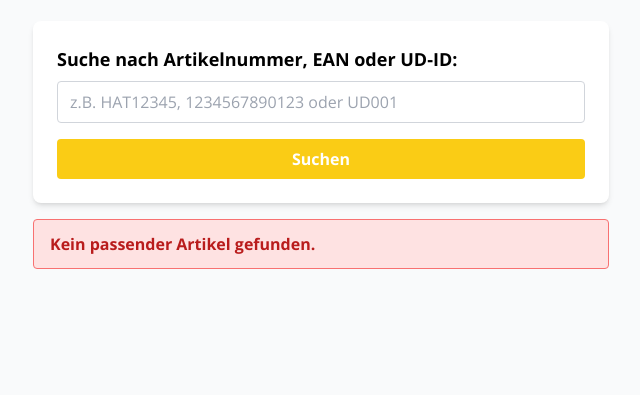
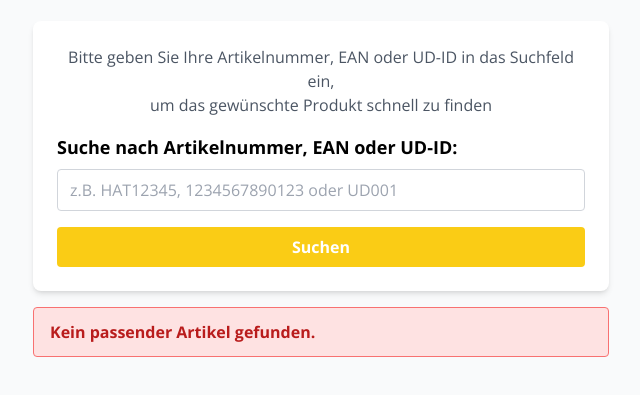
Before and after one commit to AO474747/hats, a plain HTML site: page index.html in a window 1280 px wide. Both pictures are taken after a click on the button "Suchen". Shown: the part 123-518 px from the top of the page, without its empty margins (319-959 px from the left). Drawn offline with nearby package versions, Linux system fonts and the light colour scheme; no server answers.

Commit message:
Hilfetext in Suchmaske aktualisiert

```diff
--- a/index.html
+++ b/index.html
@@ -18,6 +18,7 @@
   <div class="w-full max-w-xl mt-8">
     <h1 class="text-3xl font-bold mb-6 text-center" style="color:#f6ae42">Konformitätserklärungs-Konfigurator</h1>
     <div class="bg-white shadow-md rounded-lg p-6 mb-4">
+      <p class="text-center text-gray-600 mb-4">Bitte geben Sie Ihre Artikelnummer, EAN oder UD-ID in das Suchfeld ein,<br>um das gewünschte Produkt schnell zu finden</p>
       <label for="searchInput" class="block text-lg font-semibold mb-2">Suche nach Artikelnummer, EAN oder UD-ID:</label>
       <input id="searchInput" type="text" class="w-full border border-gray-300 rounded px-3 py-2 focus:outline-none focus:ring-2 focus:ring-yellow-400" placeholder="z.B. HAT12345, 1234567890123 oder UD001">
       <button id="searchBtn" class="mt-4 w-full bg-yellow-400 hover:bg-yellow-500 text-white font-bold py-2 px-4 rounded transition">Suchen</button>
--- a/script.js
+++ b/script.js
@@ -80,13 +80,45 @@ function zeigeErgebnis(artikel) {
 
   resultContainer.innerHTML = `
     <div class="bg-green-100 border border-green-400 text-green-800 px-4 py-4 rounded shadow">
+      <h2 class="text-xl font-bold mb-4 text-center">Konformitätserklärung</h2>
       <div class="mb-2"><span class="font-bold">Artikelname:</span> ${artikel.artikelname || 'N/A'}</div>
       <div class="mb-2"><span class="font-bold">Artikelnummer:</span> ${artikel.artikelnummer || 'N/A'}</div>
       <div class="mb-2"><span class="font-bold">EAN:</span> ${artikel.ean || 'N/A'}</div>
       <div class="mb-2"><span class="font-bold">UD-ID:</span> ${artikel.udid || 'N/A'}</div>
       <div class="mb-2"><span class="font-bold">Beschreibung:</span> ${artikel.beschreibung || 'N/A'}</div>
       ${bildHTML}
-      ${pdfLinks ? `<div class="mb-2"><span class="font-bold">PDF-Links:</span><br>${pdfLinks}</div>` : ''}
+      ${pdfLinks ? `<div class="mb-4"><span class="font-bold">PDF-Links:</span><br>${pdfLinks}</div>` : ''}
+
+      <div class="mt-6 pt-4 border-t border-green-300">
+        <p class="text-sm leading-relaxed">
+          Wir möchten Ihnen mitteilen, dass wir wichtige Informationen zur Konformitätserklärung zu diesem Produkt für Sie in einer PDF-Datei vorbereitet haben.
+        </p>
+        <p class="text-sm leading-relaxed mt-2">
+          Um diese Informationen anzuzeigen und herunterzuladen, bitten wir Sie, die folgenden Schritte zu befolgen:
+        </p>
+        <ol class="text-sm leading-relaxed mt-2 ml-4 list-decimal">
+          <li>Klicken Sie auf den unten stehenden Link, um die PDF-Datei in einem neuen Fenster zu öffnen.</li>
+          <li>Stellen Sie sicher, dass Sie einen PDF-Viewer auf Ihrem Gerät installiert haben, um die Datei problemlos anzeigen zu können.</li>
+        </ol>
+        <p class="text-sm leading-relaxed mt-2">
+          Falls Sie noch keinen PDF-Viewer installiert haben, können Sie einen kostenlosen PDF-Viewer wie Adobe Acrobat Reader oder Foxit Reader herunterladen und installieren.
+        </p>
+        <ol class="text-sm leading-relaxed mt-2 ml-4 list-decimal" start="3">
+          <li>Sobald die PDF-Datei geöffnet ist, können Sie sie lesen, herunterladen oder ausdrucken, je nach Ihren individuellen Bedürfnissen.</li>
+        </ol>
+        <p class="text-sm leading-relaxed mt-2">
+          Falls Sie Fragen oder Probleme beim Öffnen der PDF-Datei haben, stehen wir Ihnen jederzeit zur Verfügung.
+        </p>
+        <p class="text-sm leading-relaxed mt-2">
+          Zögern Sie nicht, uns zu kontaktieren, und wir helfen Ihnen gerne weiter.
+        </p>
+        <p class="text-sm leading-relaxed mt-2 font-semibold">
+          Vielen Dank für Ihr Verständnis und Ihre Aufmerksamkeit.
+        </p>
+        <p class="text-sm leading-relaxed mt-2 font-semibold">
+          Ihr Team von Hatshats Handelsgesellschaft mbh
+        </p>
+      </div>
     </div>
   `;
 }
```
